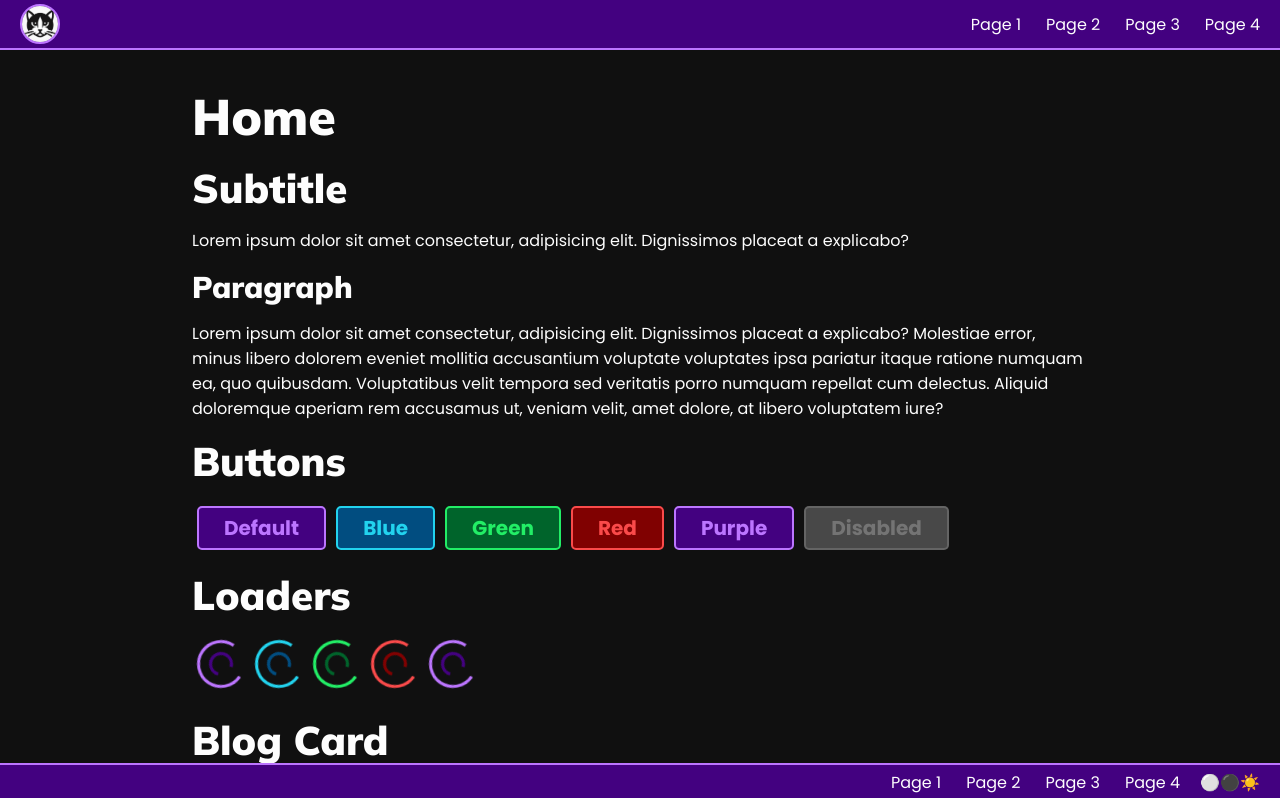
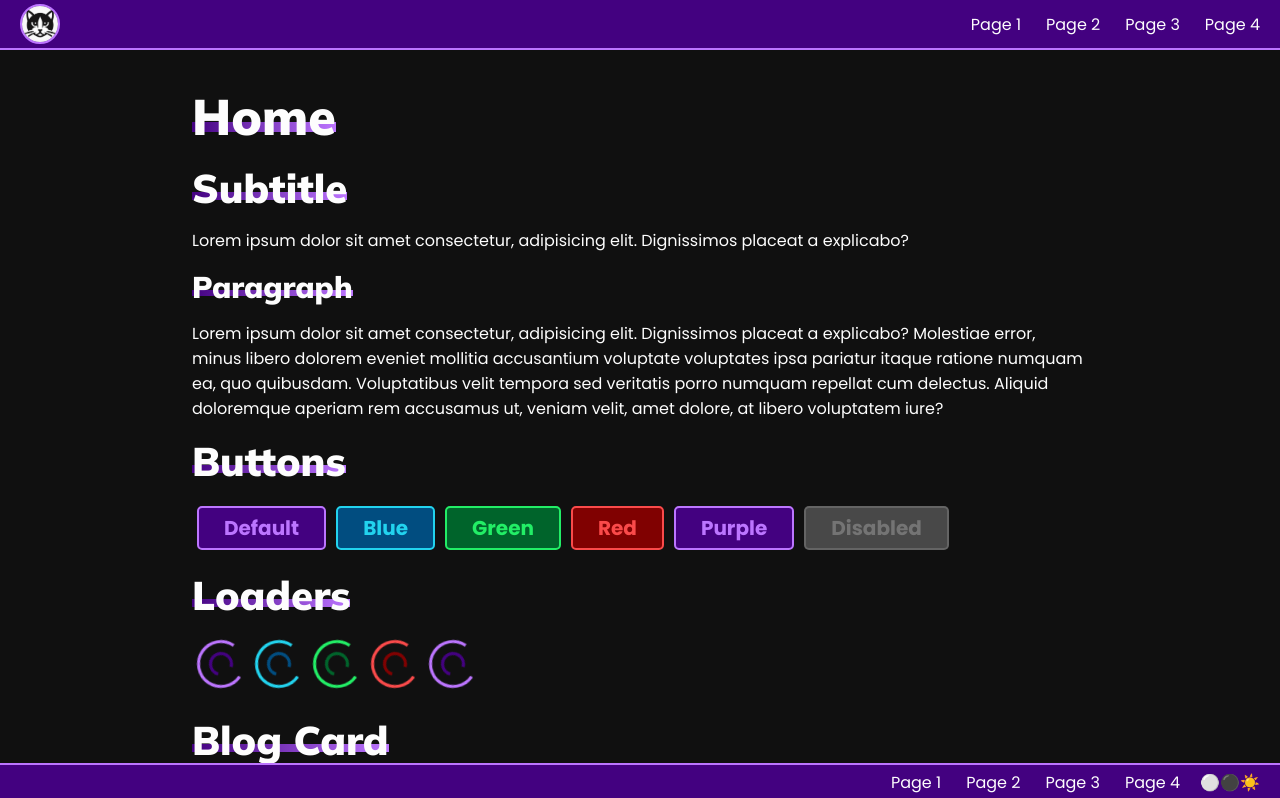
Before and after one commit to irenealcaine/template-navbar, a React (Create React App) app: page / in a window 1280 px wide. Shown: the top 798 px of the page. Built offline with nearby package versions, Linux system fonts and the light colour scheme; grey boxes are pictures that could not be loaded.

Commit message:
Update App.scss

```diff
--- a/src/App.scss
+++ b/src/App.scss
@@ -1,4 +1,5 @@
 @import url("https://fonts.googleapis.com/css2?family=Mulish:wght@200;400;700;900&family=Poppins:wght@200;400;700;900&display=swap");
+@import "src/Variables.scss";
 
 * {
   font-family: "Poppins", sans-serif;
@@ -23,6 +24,18 @@ h4 {
   font-family: "Mulish", sans-serif;
   font-weight: 900;
   margin: 15px 0;
+  position: relative;
+  width: fit-content;
+
+  background: linear-gradient(to left, $main, $dark-main);
+  background-size: 100% 0.2em;
+  background-position: 0 70%;
+  background-repeat: no-repeat;
+  transition: background-size 400ms;
+
+  &:hover {
+    background-size: 100% 100%;
+  }
 }
 
 h1 {
```
